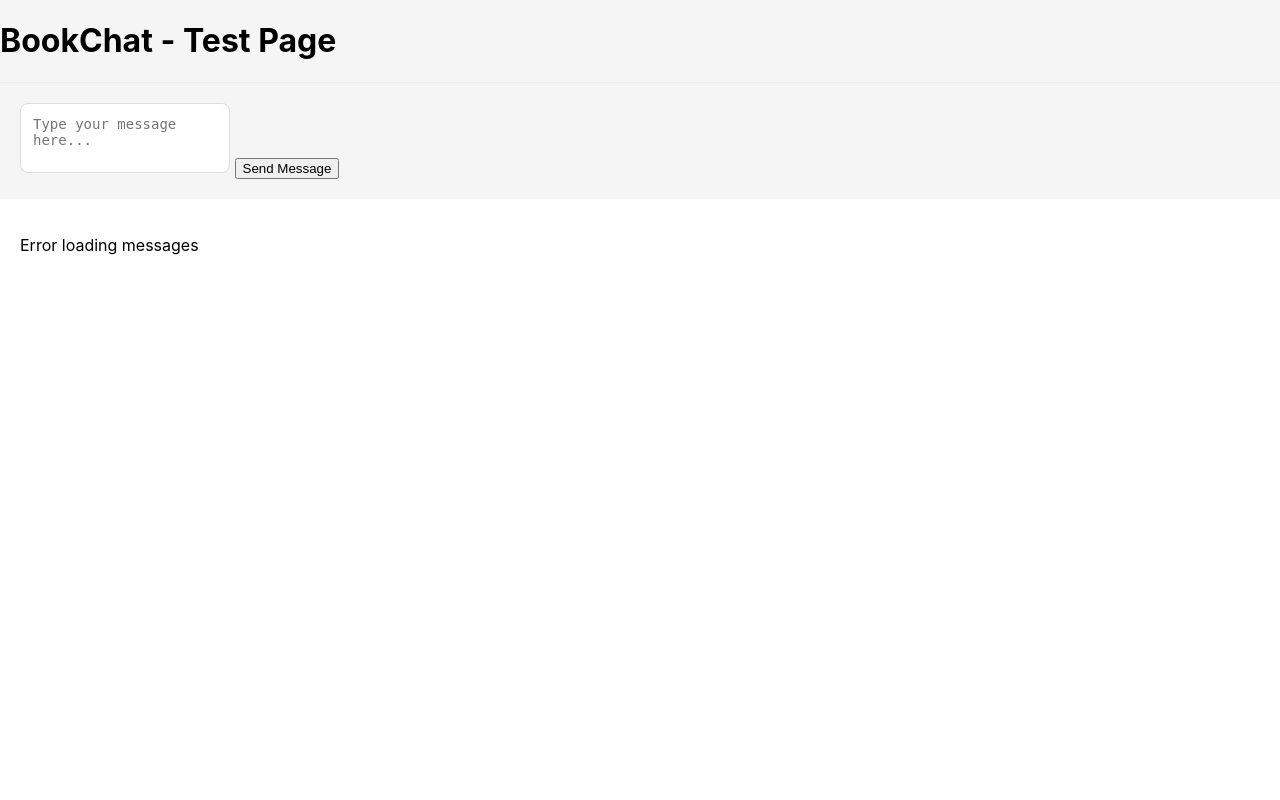
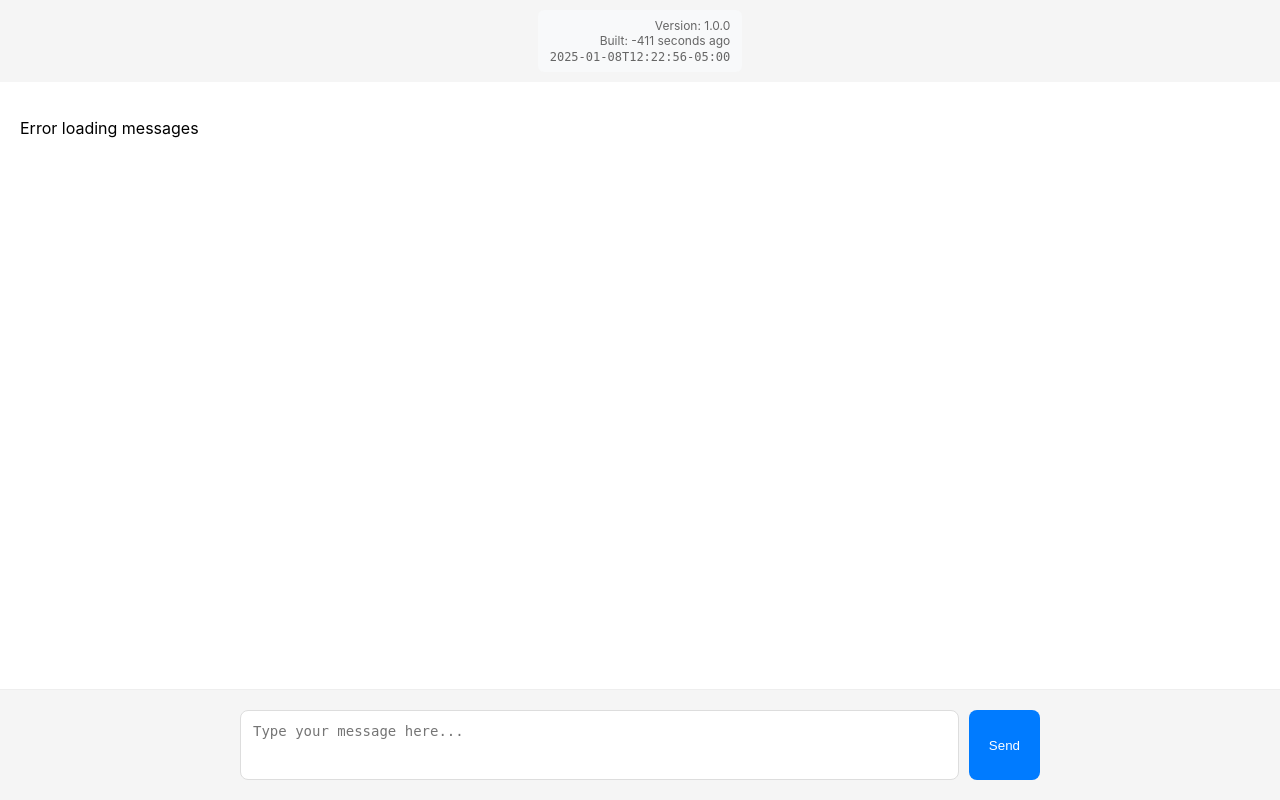
Before and after one commit to themateocm/bookchat, a Python web app: template templates/index.html in a window 1280 px wide. Run offline with Jinja, Linux system fonts and the light colour scheme; the template is opened without the code that fills it, so the values that code supplies are empty.

Commit message:
Enhance BookChat UI and functionality: add version info display, improve message loading performance with document fragments, and update message sending logic. Refactor HTML structure for better layout.

```diff
--- a/static/css/style.css
+++ b/static/css/style.css
@@ -124,6 +124,22 @@
     background: #004085;
 }
 
+.version-info {
+    background: #f8f9fa;
+    padding: 8px 12px;
+    margin: 10px auto;
+    border-radius: 6px;
+    font-size: 12px;
+    color: #666;
+    max-width: 800px;
+    text-align: right;
+}
+
+.version-info .version-time {
+    font-family: monospace;
+    margin-top: 2px;
+}
+
 /* Responsive design */
 @media (max-width: 600px) {
     #messages, .message-form {
--- a/static/js/main.js
+++ b/static/js/main.js
@@ -1,39 +1,50 @@
-// Main JavaScript for BookChat
+// BookChat JavaScript v1.0.0 (2025-01-08T12:22:56-05:00)
+
+const VERSION = {
+    number: '1.0.0',
+    timestamp: '2025-01-08T12:22:56-05:00'
+};
 
 document.addEventListener('DOMContentLoaded', function() {
-    // Clear the "Loading messages..." text when the page loads
-    document.getElementById('messages').innerHTML = '';
     loadMessages();
+    updateVersionInfo();
+    // Update version age every second
+    setInterval(updateVersionInfo, 1000);
 });
 
-async function sendMessage() {
-    const messageInput = document.getElementById('message-input');
-    const message = messageInput.value.trim();
+function updateVersionInfo() {
+    const versionDiv = document.getElementById('version-info');
+    const now = new Date();
+    const versionDate = new Date(VERSION.timestamp);
+    const ageInSeconds = Math.floor((now - versionDate) / 1000);
 
-    if (!message) return;
+    let ageText;
+    if (ageInSeconds < 60) {
+        ageText = `${ageInSeconds} seconds ago`;
+    } else if (ageInSeconds < 3600) {
+        const minutes = Math.floor(ageInSeconds / 60);
+        ageText = `${minutes} minute${minutes === 1 ? '' : 's'} ago`;
+    } else {
+        const hours = Math.floor(ageInSeconds / 3600);
+        ageText = `${hours} hour${hours === 1 ? '' : 's'} ago`;
+    }
 
-    try {
-        const response = await fetch('/messages', {
-            method: 'POST',
-            headers: {
-                'Content-Type': 'application/json',
-            },
-            body: JSON.stringify({ content: message })
+    versionDiv.innerHTML = `
+        <div>Version: ${VERSION.number}</div>
+        <div>Built: ${ageText}</div>
+        <div class="version-time">${VERSION.timestamp}</div>
+    `;
+}
+
+function ensureScrollToBottom() {
+    const messagesDiv = document.getElementById('messages');
+    // Request an animation frame to ensure DOM is updated
+    requestAnimationFrame(() => {
+        // Double-check in next frame to handle any late updates
+        requestAnimationFrame(() => {
+            messagesDiv.scrollTop = messagesDiv.scrollHeight;
         });
-
-        if (!response.ok) {
-            throw new Error(`HTTP error! status: ${response.status}`);
-        }
-
-        // Clear the input after successful send
-        messageInput.value = '';
-
-        // Reload messages to show the new one
-        await loadMessages();
-    } catch (error) {
-        console.error('Error sending message:', error);
-        alert('Failed to send message. Please try again.');
-    }
+    });
 }
 
 async function loadMessages() {
@@ -46,6 +57,9 @@
         const messages = await response.json();
         const messagesDiv = document.getElementById('messages');
         messagesDiv.innerHTML = '';
+
+        // Create document fragment for better performance
+        const fragment = document.createDocumentFragment();
 
         messages.forEach(msg => {
             const messageElement = document.createElement('div');
@@ -76,11 +90,45 @@
             content.textContent = msg.content;
             messageElement.appendChild(content);
 
-            messagesDiv.appendChild(messageElement);
+            fragment.appendChild(messageElement);
         });
+
+        // Batch DOM updates by using fragment
+        messagesDiv.appendChild(fragment);
+        ensureScrollToBottom();
     } catch (error) {
         console.error('Error loading messages:', error);
         document.getElementById('messages').innerHTML = '<p>Error loading messages</p>';
+    }
+}
+
+async function sendMessage() {
+    const messageInput = document.getElementById('message-input');
+    const message = messageInput.value.trim();
+
+    if (!message) return;
+
+    try {
+        const response = await fetch('/messages', {
+            method: 'POST',
+            headers: {
+                'Content-Type': 'application/json',
+            },
+            body: JSON.stringify({ content: message })
+        });
+
+        if (!response.ok) {
+            throw new Error(`HTTP error! status: ${response.status}`);
+        }
+
+        // Clear the input after successful send
+        messageInput.value = '';
+
+        // Reload messages
+        await loadMessages();
+    } catch (error) {
+        console.error('Error sending message:', error);
+        alert('Failed to send message. Please try again.');
     }
 }
 
@@ -91,3 +139,6 @@
         sendMessage();
     }
 });
+
+// Add event listener for send button
+document.getElementById('send-button').addEventListener('click', sendMessage);
--- a/templates/index.html
+++ b/templates/index.html
@@ -3,21 +3,22 @@
 <head>
     <meta charset="UTF-8">
     <meta name="viewport" content="width=device-width, initial-scale=1.0">
-    <title>BookChat - Test Page</title>
+    <title>BookChat</title>
     <link rel="stylesheet" href="/static/css/style.css">
 </head>
 <body>
-    <h1>BookChat - Test Page</h1>
-
-    <div class="message-form">
-        <textarea id="message-input" placeholder="Type your message here..."></textarea>
-        <button onclick="sendMessage()">Send Message</button>
+    <div class="container">
+        <div id="version-info" class="version-info"></div>
+        <div id="messages">
+            <p>Loading messages...</p>
+        </div>
+        <div class="message-form">
+            <div class="message-input-container">
+                <textarea id="message-input" placeholder="Type your message here..." rows="1"></textarea>
+                <button id="send-button">Send</button>
+            </div>
+        </div>
     </div>
-
-    <div id="messages">
-        <p>Loading messages...</p>
-    </div>
-
     <script src="/static/js/main.js"></script>
 </body>
 </html>
```
